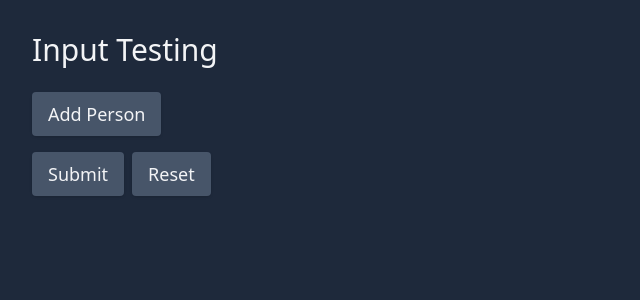
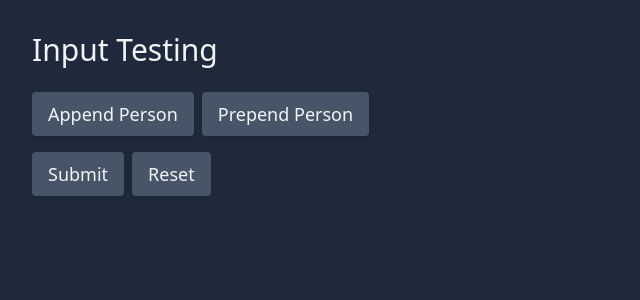
Before and after one commit to pedeEli/react-typesafe-form, a React (Vite) app in the folder app/: page / in a window 1280 px wide. Shown: the top 300 px of the page, without its empty margins (0-640 px from the left). Built offline with nearby package versions, Linux system fonts and the light colour scheme.

Commit message:
Added prepend and append

```diff
--- a/app/src/App.tsx
+++ b/app/src/App.tsx
@@ -4,9 +4,8 @@ import z from 'zod'
 
 
 const validator = z.object({
-  test: z.array(z.object({
-    name: z.string(),
-    hobbys: z.array(z.string())
+  persons: z.array(z.object({
+    name: z.string()
   }))
 })
 
@@ -19,47 +18,29 @@ const App = () => {
     validator
   })
 
-  // useEffect(() => {
-  //   console.log('errors', errors)
-  // }, [errors])
-
   return <main>
     <h1 className="text-3xl">Input Testing</h1>
     <div className="p-3"/>
     <form onSubmit={handleSubmit} onReset={reset} className="flex flex-col items-start gap-4">
-      {errors.test.message}
-      <FieldArray render={test => {
+      {errors.persons.message}
+      <FieldArray render={persons => {
         return <>
-          {test.items.map((item, index) => {
-            return <React.Fragment key={item.id}>
+          <div className="flex gap-2">
+            <button type="button" onClick={() => persons.append()}>Append Person</button>
+            <button type="button" onClick={() => persons.prepend()}>Prepend Person</button>
+          </div>
+          {persons.items.map((person, index) => {
+            return <React.Fragment key={person.id}>
               <div className="flex gap-4 items-center">
-                <label htmlFor={`test.${index}.name`} className="test-lg">Name</label>
-                <input type="text" id={`test.${index}.name`} {...register(`test.${index}.name`)}/>
+                <label htmlFor={`persons.${index}.name`} className="test-lg">Name</label>
+                <input type="text" id={`persons.${index}.name`} {...register(`persons.${index}.name`)}/>
+                <button type="button" onClick={() => person.remove()}>Delete</button>
+                <button type="button" onClick={() => person.append()}>Append</button>
+                <button type="button" onClick={() => person.prepend()}>Prepend</button>
               </div>
-              {errors.test.items[index]?.name?.message}
-              <div className="flex gap-2 flex-col">
-                <div className="text-xl">Hobbys</div>
-                <FieldArray render={hobbys => {
-                  return <>
-                    {hobbys.items.map((item, i) => {
-                      return <React.Fragment key={item.id}>
-                        <div className="flex gap-2">
-                          <input type="text" id={`test.${index}.hobbys.${i}`} {...register(`test.${index}.hobbys.${i}`, 'Gaming')}/>
-                          <button type="button" onClick={() => item.remove()}>Remove</button>
-                        </div>
-                        {errors.test.items[index]?.hobbys.items[i]?.message}
-                      </React.Fragment>
-                    })}
-                    <div className="flex gap-2">
-                      <button type="button" onClick={() => hobbys.append()}>Add Hobby</button>
-                      <button type="button" onClick={() => item.remove()}>Remove Person</button>
-                    </div>
-                  </>
-                }}/>
-              </div>
+              {errors.persons.items[index]?.name?.message}
             </React.Fragment>
           })}
-        <button type="button" onClick={() => test.append()}>Add Person</button>
         </>
       }}/>
       <div className="flex gap-2">
--- a/src/FieldArray.tsx
+++ b/src/FieldArray.tsx
@@ -1,11 +1,14 @@
-import React, {useState, useRef} from 'react'
+import React, {useState, useRef, useCallback} from 'react'
 
 interface RenderProps {
   items: Array<{
     id: string,
     remove: () => void
+    append: () => void,
+    prepend: () => void
   }>,
   append: () => void,
+  prepend: () => void,
   remove: (id: number | string) => void
 }
 
@@ -17,21 +20,43 @@ export const FieldArray = (props: NestedArrayProps) => {
   const ids = useRef(new Set<string>())
   const [items, setItems] = useState<RenderProps['items']>([])
 
-  const append: RenderProps['append'] = () => {
-    setItems(prev => {
+  const createItem = useCallback((): RenderProps['items'][number] => {
     const id = createId(ids.current)
-      return [...prev, {
+    return {
       id,
       remove: () => {
         setItems(prev => {
           return prev.filter(item => item.id !== id)
         })
-        }
-      }]
+      },
+      append: () => {
+        setItems(prev => {
+          const index = prev.findIndex(item => item.id === id)
+          return [...prev.slice(0, index + 1), createItem(), ...prev.slice(index + 1)]
+        })
+      },
+      prepend: () => {
+        setItems(prev => {
+          const index = prev.findIndex(item => item.id === id)
+          return [...prev.slice(0, index), createItem(), ...prev.slice(index)]
         })
       }
+    }
+  }, [ids.current])
 
-  const remove: RenderProps['remove'] = (id) => {
+  const append: RenderProps['append'] = useCallback(() => {
+    setItems(prev => {
+      return [...prev, createItem()]
+    })
+  }, [])
+
+  const prepend: RenderProps['prepend'] = useCallback(() => {
+    setItems(prev => {
+      return [createItem(), ...prev]
+    })
+  }, [])
+
+  const remove: RenderProps['remove'] = useCallback(id => {
     if (typeof id === 'number') {
       return setItems(prev => {
         return [...prev.slice(0, id), ...prev.slice(id + 1)]
@@ -40,12 +65,13 @@ export const FieldArray = (props: NestedArrayProps) => {
     setItems(prev => {
       return prev.filter(item => item.id !== id)
     })
-  }
+  }, [])
 
   return <>
     {props.render({
       items,
       append,
+      prepend,
       remove
     })}
   </>
```
Lines whose indentation alone changed are shown as unchanged.
